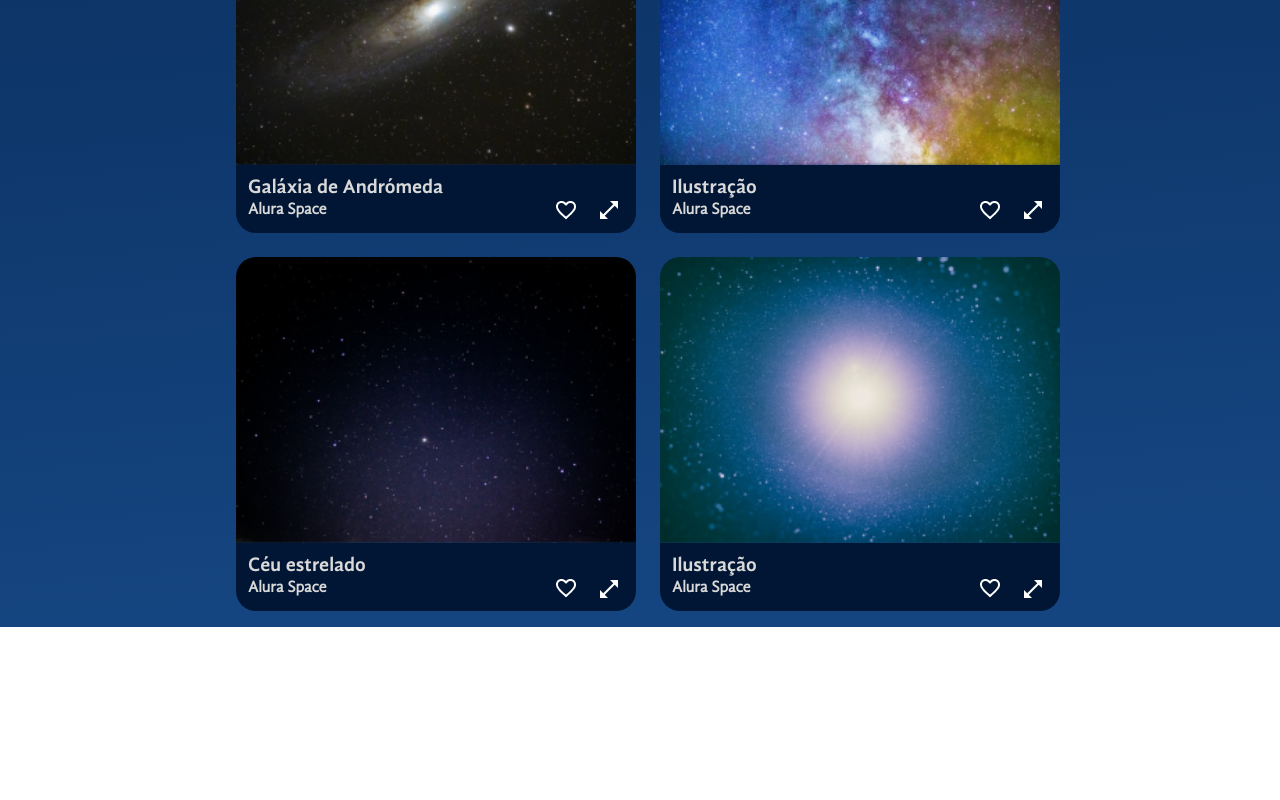
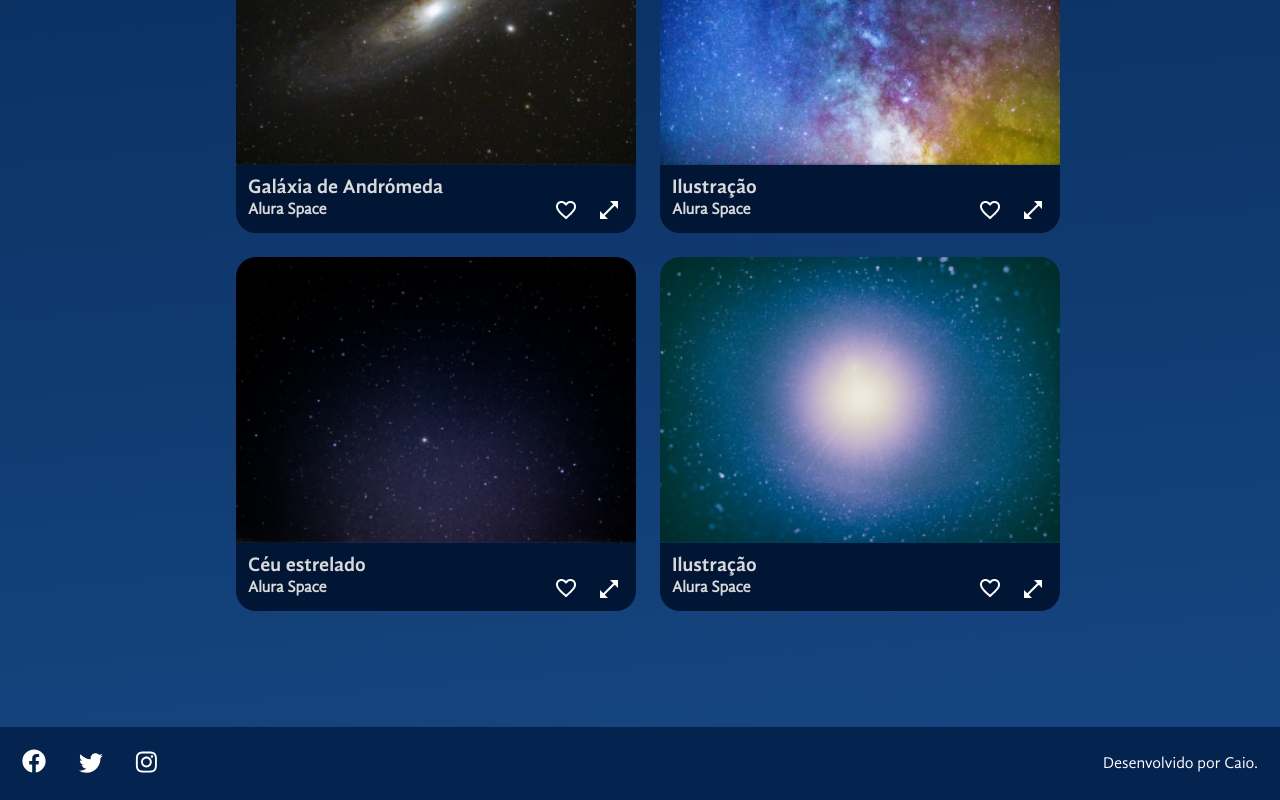
Before and after one commit to Caio-Pfaltzgraff/space-app, a React (Vite) app: page / in a window 1280 px wide. Shown: the part 1973-2773 px from the top of the page. Before the commit the page ends 2600 px from the top, so only its background shows below. Built offline with nearby package versions, Linux system fonts and the light colour scheme.

Commit message:
Criando o footer

```diff
--- a/src/App.jsx
+++ b/src/App.jsx
@@ -8,6 +8,7 @@ import Galeria from "./components/Galeria";
 import fotos from './fotos.json'
 import { useState } from "react";
 import ModalZoom from "./components/ModalZoom";
+import Footer from "./components/Footer";
 
 const FundoGradiente = styled.div`
   background: linear-gradient(175deg, #041833 4.16%, #04244F 48%, #154580 96.76%);
@@ -78,6 +79,7 @@ const App = () => {
         aoFechar={() => setFotoSelecionada(null)}
         aoAlternarFavorito={aoAlternarFavorito}
       />
+      <Footer />
     </FundoGradiente>
   )
 }
--- /dev/null
+++ b/src/components/Footer/index.jsx
@@ -0,0 +1,54 @@
+import styled from "styled-components";
+
+const Rodape = styled.footer`
+  background-color: #04244f;
+  display: flex;
+  justify-content: space-between;
+  align-items: center;
+  width: 100%;
+  margin-top: 100px;
+  padding: 22px;
+  box-sizing: border-box;
+  p {
+    font-size: 16px;
+    color: #fff;
+    margin: 0;
+  }
+`;
+
+const IconContainer = styled.ul`
+  list-style: none;
+  padding: 0;
+  margin: 0;
+  li {
+    display: inline-block;
+    margin-right: 32px;
+  }
+`;
+
+const Footer = () => {
+  return (
+    <Rodape>
+      <IconContainer>
+        <li>
+          <a href="#">
+            <img src="/images/sociais/facebook.svg" alt="Icone do Facebook" />
+          </a>
+        </li>
+        <li>
+          <a href="#">
+            <img src="/images/sociais/twitter.svg" alt="Icone do Twitter" />
+          </a>
+        </li>
+        <li>
+          <a href="#">
+            <img src="/images/sociais/instagram.svg" alt="Icone do Instagram" />
+          </a>
+        </li>
+      </IconContainer>
+      <p>Desenvolvido por Caio.</p>
+    </Rodape>
+  );
+};
+
+export default Footer;
```
